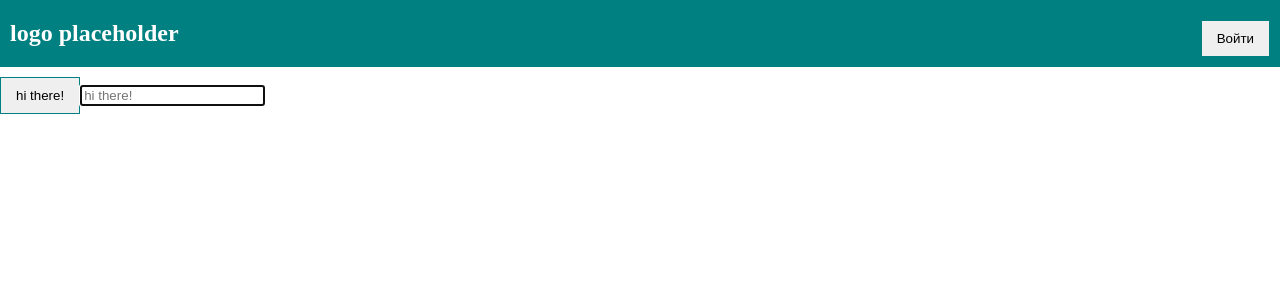
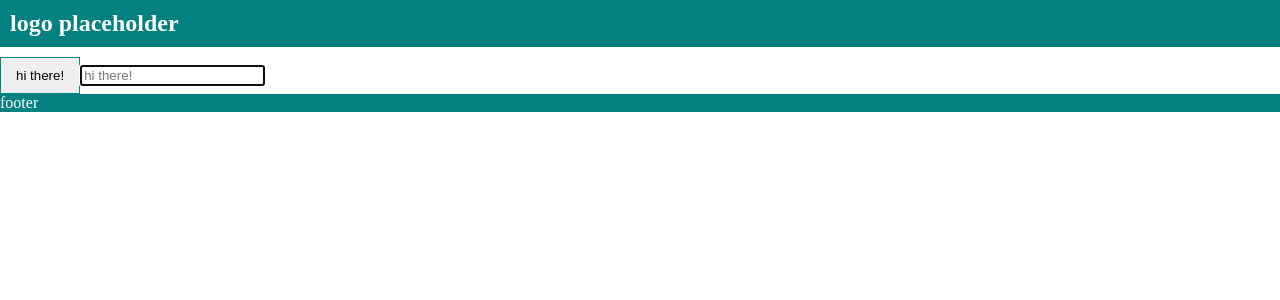
Before and after one commit to quicklybly/hackathon-front, a Vue app: page / in a window 1280 px wide. Shown: the top 300 px of the page. Built offline with nearby package versions, Linux system fonts and the light colour scheme.

Commit message:
clear elements

```diff
--- a/src/App.vue
+++ b/src/App.vue
@@ -3,6 +3,7 @@
     <div id="app">
         <router-view/>
     </div>
+    <footer-bar/>
 </template>
 
 <style>
@@ -10,8 +11,12 @@
     margin: 0;
     box-sizing: border-box;
 }
+#app {
+
+}
 </style>
 
 <script setup>
 import NavBar from "@/components/NavBar.vue";
+import FooterBar from "@/components/FooterBar.vue";
 </script>
--- /dev/null
+++ b/src/components/FooterBar.vue
@@ -0,0 +1,18 @@
+<template>
+  <div class="footer">
+      footer
+  </div>
+</template>
+
+<script>
+export default {
+    name: "FooterBar"
+}
+</script>
+
+<style scoped>
+  .footer {
+      background: teal;
+      color: white;
+  }
+</style>
--- a/src/components/NavBar.vue
+++ b/src/components/NavBar.vue
@@ -3,11 +3,8 @@
         <div @click="$router.push('/')">
             <h2 style="color: white;">logo placeholder</h2>
         </div>
-        <div>
-            <dnlkk-button
-                    @click="$router.push('/sign-in')">
-                Войти
-            </dnlkk-button>
+        <div class="info-panel">
+
         </div>
     </div>
 </template>
@@ -29,4 +26,7 @@ export default {
 
 }
 
+.info-panel {
+    display: flex;
+}
 </style>
```
